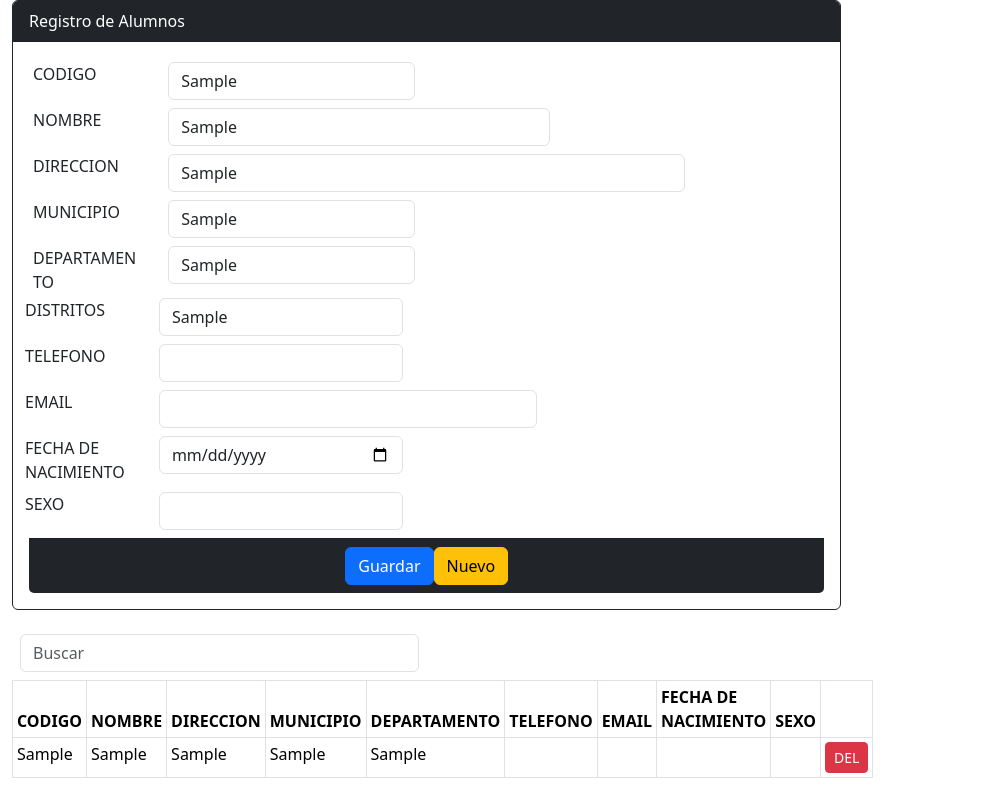
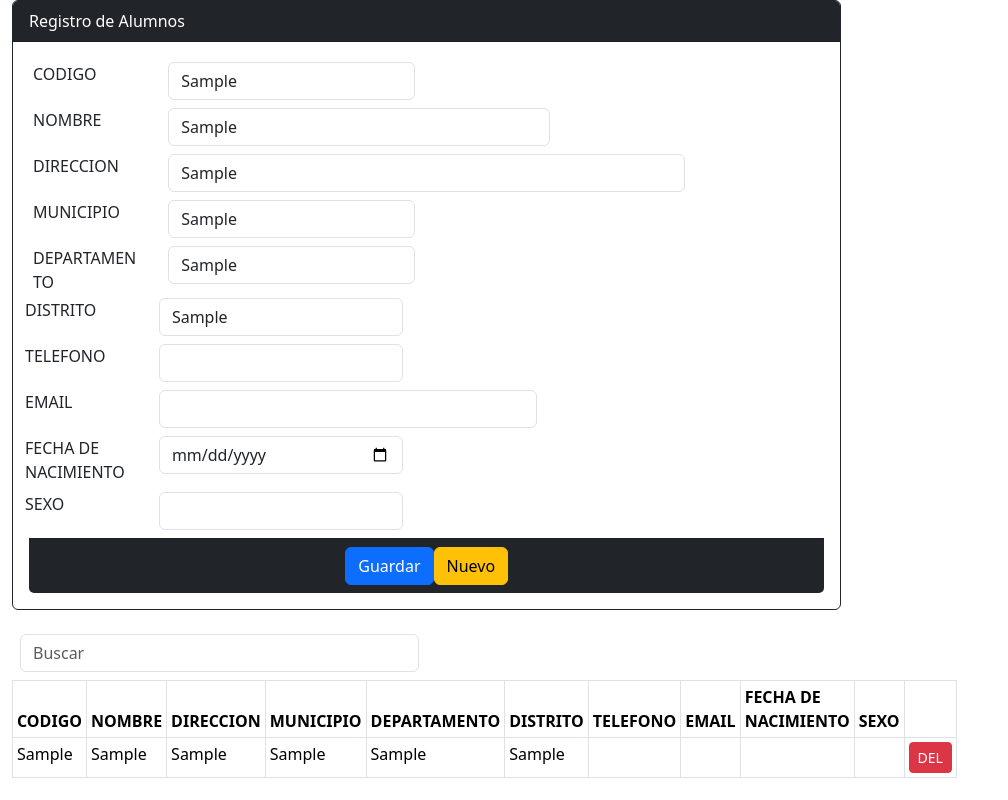
Before and after one commit to andreamarhernandez/Progra_IV, a plain HTML site: page index.html in a window 1280 px wide. Both pictures are taken after typing "Sample", "Sample", "Sample", "Sample", "Sample", "Sample" into the empty fields and a click on the input "Guardar". Shown: the whole page, without its empty margins (0-1008 px from the left). Drawn offline with nearby package versions, Linux system fonts and the light colour scheme.

Commit message:
modicando

```diff
--- a/index.html
+++ b/index.html
@@ -45,9 +45,9 @@
                                         <input required v-model="departamento" type="text" name="txtDepartamentoAlumno" id="txtDepartamentoAlumno" class="form-control">
                                     </div>
                                     <div class="row p-1">
-                                        <div class="col-3 col-md-2">DISTRITOS</div>
+                                        <div class="col-3 col-md-2">DISTRITO</div>
                                         <div class="col-9 col-md-4">
-                                            <input v-model="distritos" type="text" name="txtdistritosAlumnos" id="txtdistritosAlumno" class="form-control">
+                                            <input v-model="distrito" type="text" name="txtdistritoAlumnos" id="txtdistritoAlumno" class="form-control">
                                         </div>
                                     </div>
                                 <div class="row p-1">
@@ -96,6 +96,7 @@
                                 <th>DIRECCION</th>
                                 <th>MUNICIPIO</th>
                                 <th>DEPARTAMENTO</th>
+                                <th>DISTRITO</th>
                                 <th>TELEFONO</th>
                                 <th>EMAIL</th>
                                 <th>FECHA DE NACIMIENTO</th>
@@ -110,6 +111,7 @@
                                 <td>{{ alumno.direccion }}</td>
                                 <td>{{ alumno.municipio }}</td>
                                 <td>{{ alumno.departamento }}</td>
+                                <td>{{ alumno.distrito }}</td>
                                 <td>{{ alumno.telefono }}</td>
                                 <td>{{ alumno.email }}</td>
                                 <td>{{ alumno.fechaNacimiento }}</td>
--- a/main.js
+++ b/main.js
@@ -10,6 +10,7 @@ createApp({
             direccion: '',
             municipio: '',
             departamento: '',
+            distrito: '',
             telefono: '',
             email: '',
             fechaNacimiento: '',
@@ -38,6 +39,7 @@ createApp({
             this.direccion = alumno.direccion;
             this.municipio = alumno.municipio;
             this.departamento = alumno.departamento;
+            this.distrito = alumno.distrito;
             this.telefono = alumno.telefono;
             this.email = alumno.email;
             this.fechaNacimiento = alumno.fechaNacimiento;
@@ -50,6 +52,7 @@ createApp({
                 direccion: this.direccion,
                 municipio: this.municipio,
                 departamento: this.departamento,
+                distrito: this.distrito,
                 telefono: this.telefono,
                 email: this.email,
                 fechaNacimiento: this.fechaNacimiento,
```
